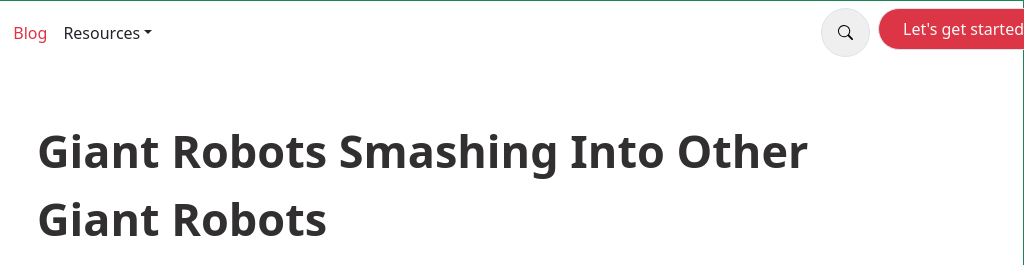
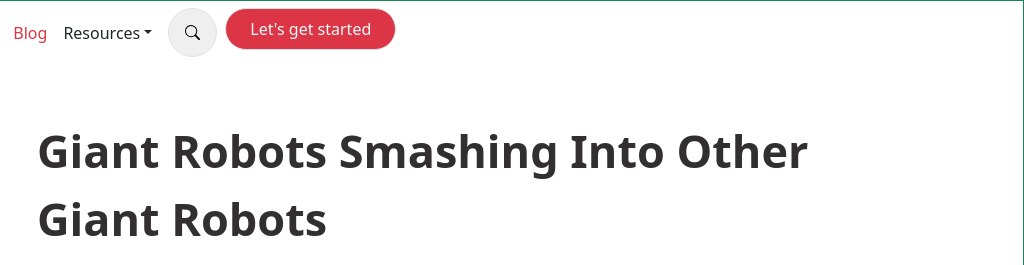
Before and after one commit to Adebukola-cpu/Thoughtbot, a plain HTML site: page index.html in a window 1280 px wide. Shown: the top 265 px of the page, 256-1280 px from the left. Drawn offline with nearby package versions, Linux system fonts and the light colour scheme.

Commit message:
made changes

```diff
--- a/index.html
+++ b/index.html
@@ -53,7 +53,7 @@
           <button class="navbar-toggler" type="button" data-bs-toggle="collapse" data-bs-target="#navbarScroll" aria-controls="navbarScroll" aria-expanded="false" aria-label="Toggle navigation">
             <span class="navbar-toggler-icon"></span>
           </button>
-          <div class="collapse navbar-collapse" id="navbarScroll" class="ul-class" style="position: fixed !important; top:0px; width:100%;">
+          <div class="collapse navbar-collapse" id="navbarScroll" class="ul-class" style="position: fixed !important; top:0px;">
             <ul class="navbar-nav -120px me-auto my-2 my-lg-0 navbar-nav-scroll" style="--bs-scroll-height: 100px; ">
 
               <li class="nav-item dropdown">
```
